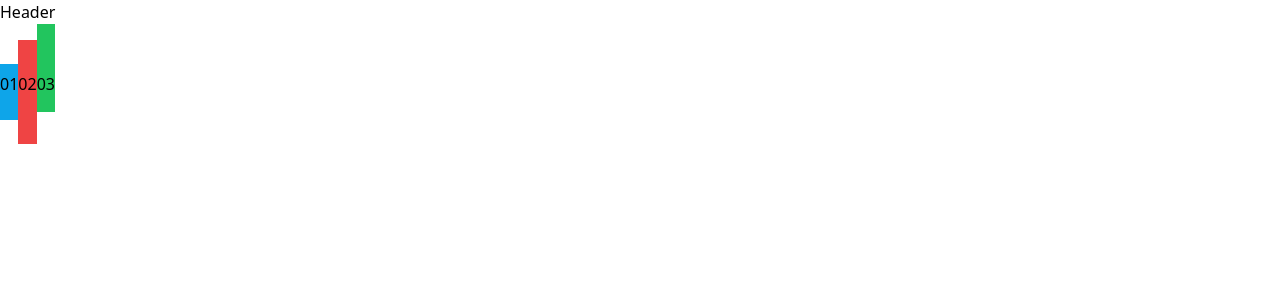
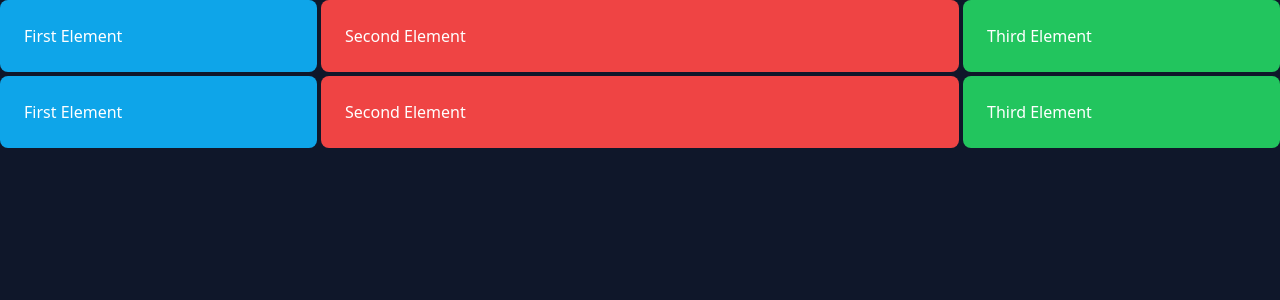
Before and after one commit to IlyasElMabrouki/Tailwind_Test_App, a Next.js app: page / in a window 1280 px wide. Shown: the top 300 px of the page. Built offline with nearby package versions, Linux system fonts and the light colour scheme.

Commit message:
Grid utilities #1

```diff
--- a/app/page.jsx
+++ b/app/page.jsx
@@ -1,11 +1,13 @@
 export default function Home() {
   return (
-    <div>
-      <div>Header</div>
-      <div className="flex items-baseline">
-        <div className="pt-2 pb-6 bg-sky-500">01</div>
-        <div className="pt-8 pb-12 bg-red-500">02</div>
-        <div className="pt-12 pb-4 bg-green-500">03</div>
+    <div className="h-screen text-white bg-slate-900">
+      <div className="grid grid-cols-4 gap-1">
+        <div className="bg-sky-500 p-6 rounded-lg">First Element</div>
+        <div className="bg-red-500 p-6 rounded-lg col-span-2">Second Element</div>
+        <div className="bg-green-500 p-6 rounded-lg">Third Element</div>
+        <div className="bg-sky-500 p-6 rounded-lg">First Element</div>
+        <div className="bg-red-500 p-6 rounded-lg col-start-2 col-end-4">Second Element</div>
+        <div className="bg-green-500 p-6 rounded-lg">Third Element</div>
       </div>
     </div>
   );
```
Also changed, not shown: 1 other file (tests, documents, lock files or other folders).
